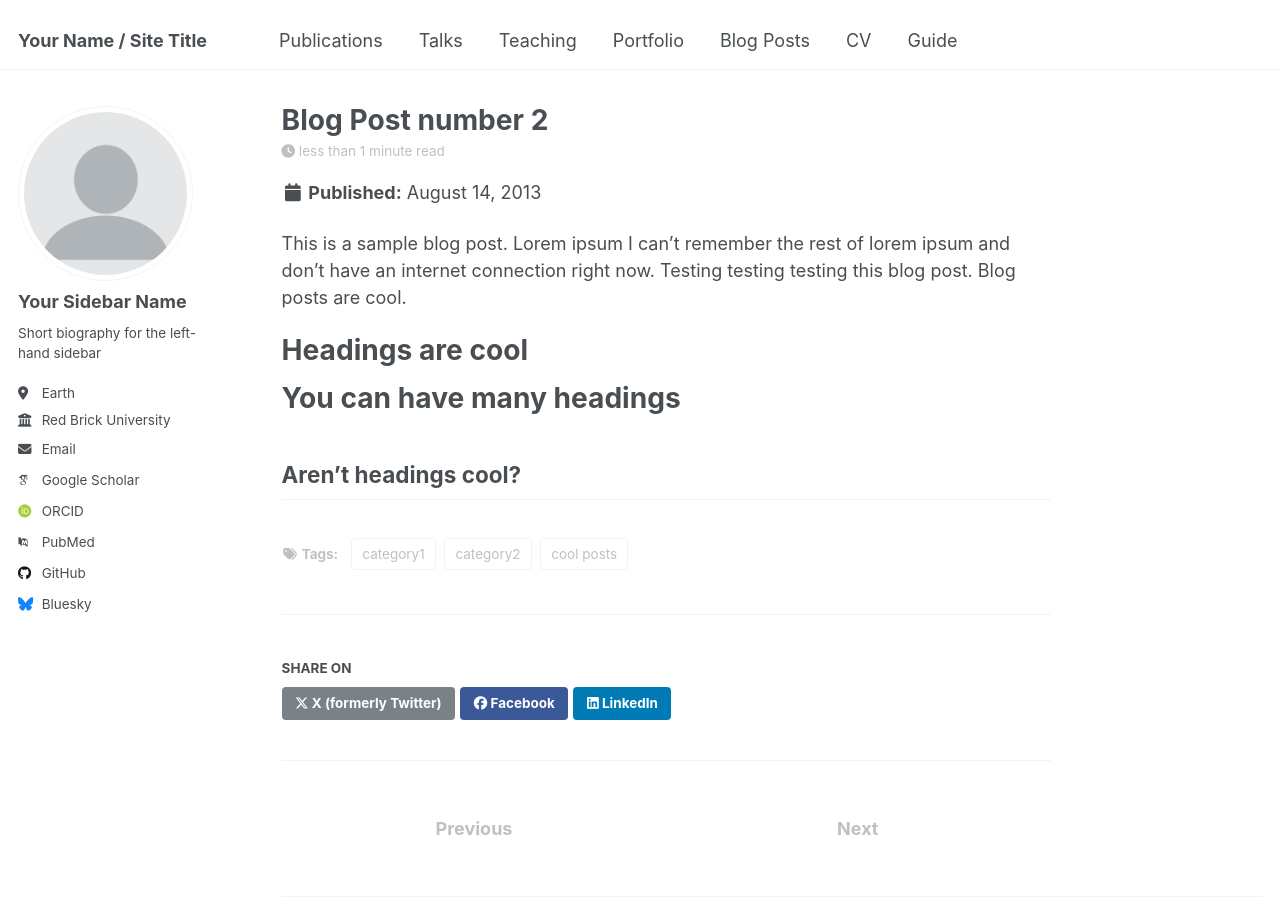
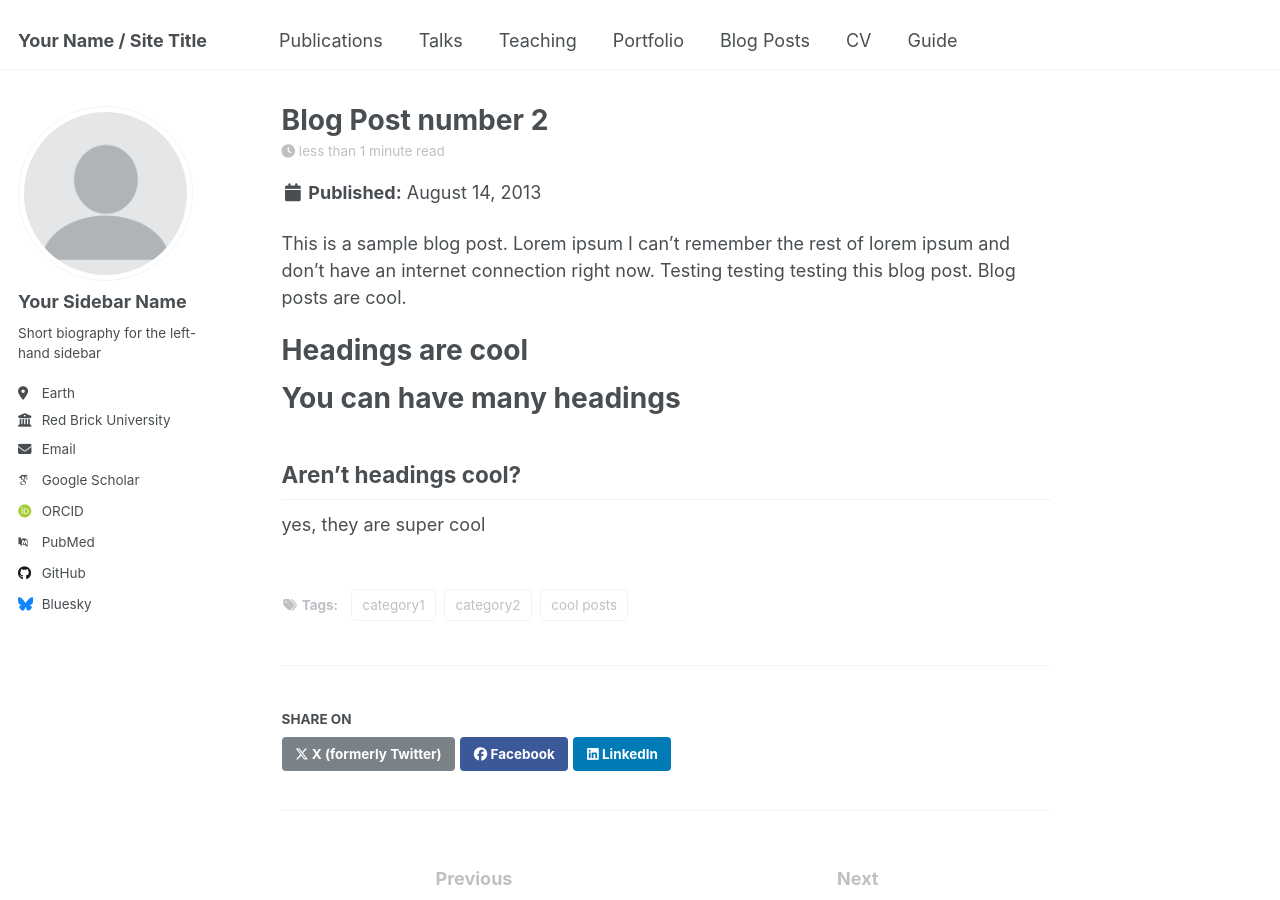
Before and after one commit to jlhostis/jlhostis.github.io, a Jekyll site: the page built from _posts/2013-08-14-blog-post-2.md, in a window 1280 px wide and 900 px high. Built offline with Jekyll 4.4.1, drawn with Linux system fonts in a browser that asks for light colours; some web fonts are replaced.

Commit message:
Update 2013-08-14-blog-post-2.md

```diff
--- a/_posts/2013-08-14-blog-post-2.md
+++ b/_posts/2013-08-14-blog-post-2.md
@@ -18,3 +18,5 @@ You can have many headings
 
 Aren't headings cool?
 ------
+
+yes, they are super cool
```
